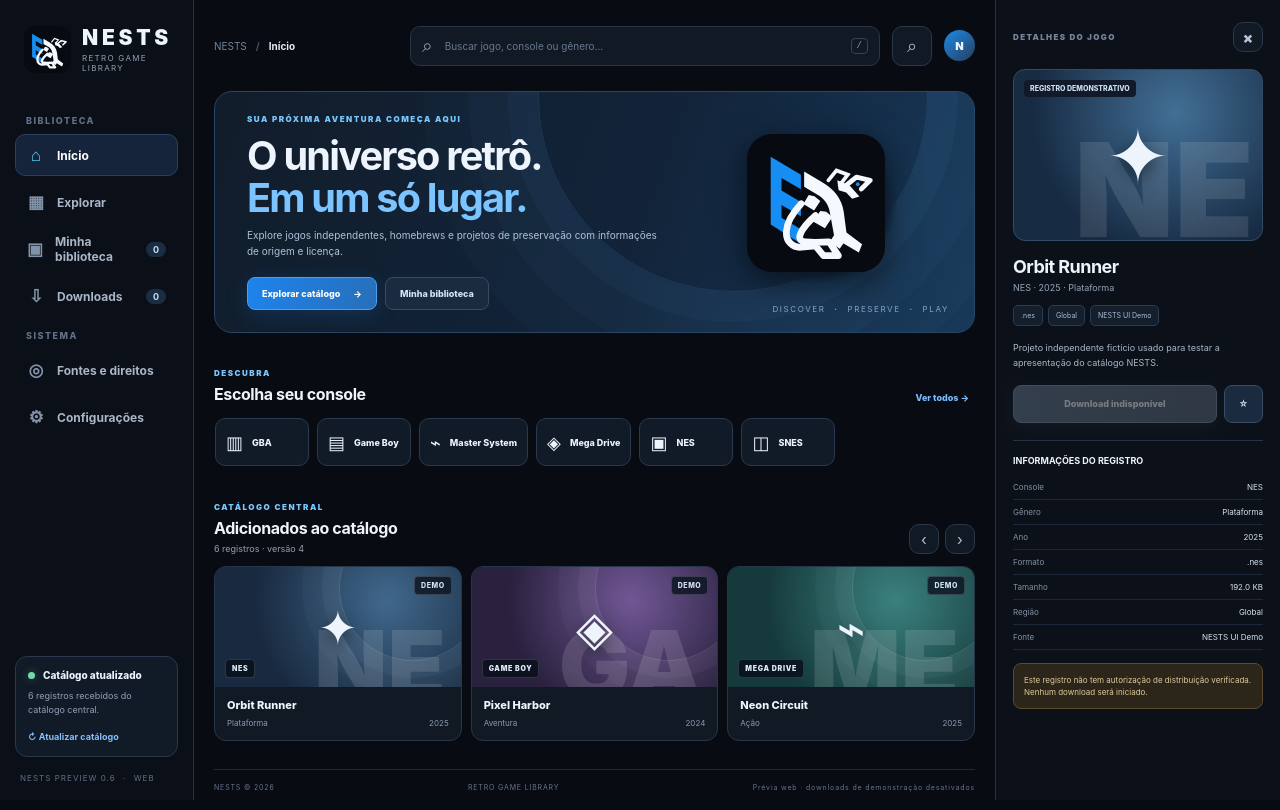
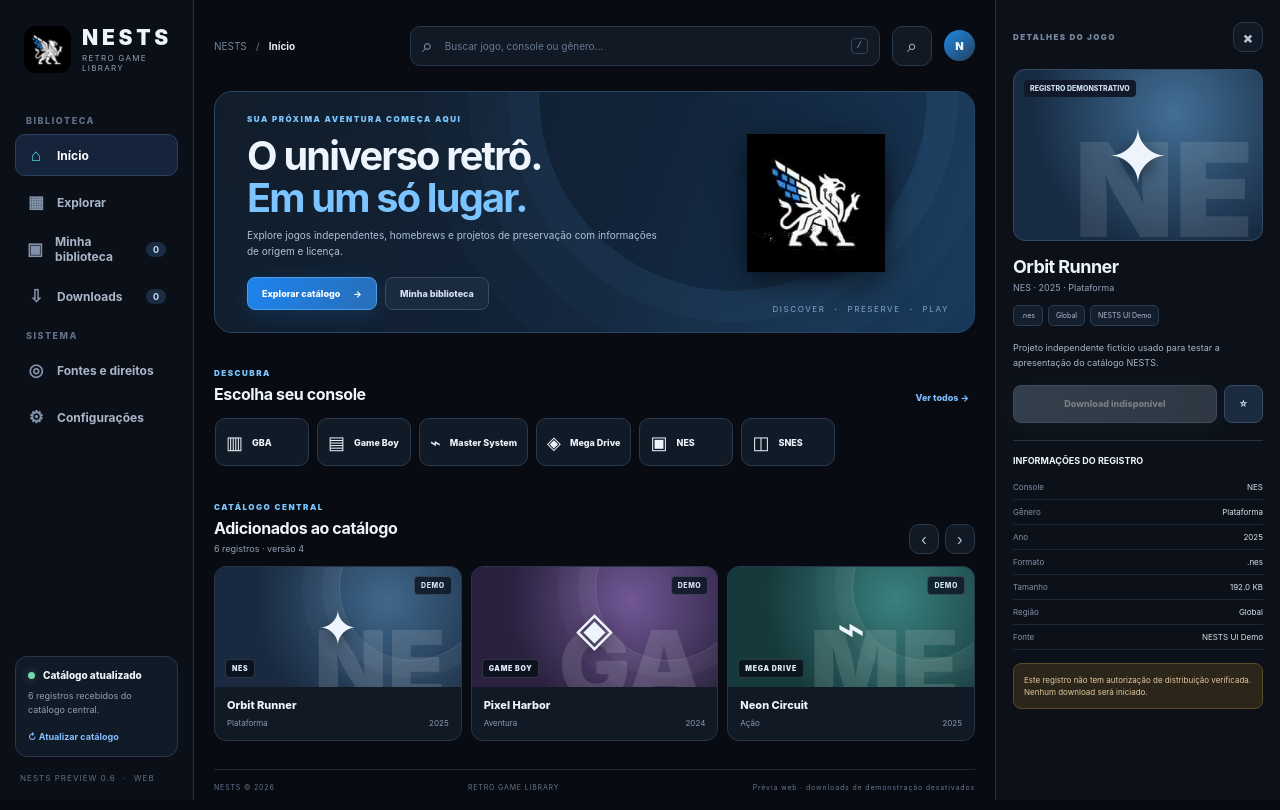
Before and after one commit to FernandoPeralta199x/Nests---Retro-Game-Library-, a plain HTML site: page preview/index.html in a window 1280 px wide. Drawn offline with Linux system fonts and the light colour scheme.

Commit message:
design: use the supplied NESTS griffin logo

```diff
--- a/preview/index.html
+++ b/preview/index.html
@@ -6,7 +6,7 @@
   <meta name="theme-color" content="#080b12">
   <meta name="description" content="NESTS — catálogo retrô multi-console e biblioteca pessoal.">
   <title>NESTS — Retro Game Library</title>
-  <link rel="icon" href="nests-mark.svg" type="image/svg+xml">
+  <link rel="icon" href="nests-mark.jpg" type="image/svg+xml">
   <link rel="stylesheet" href="style.css">
   <script src="app.js" defer></script>
 </head>
@@ -14,7 +14,7 @@
 <div class="app-shell">
   <aside class="sidebar">
     <a class="brand" href="#home" aria-label="NESTS início">
-      <img src="nests-mark.svg" alt="">
+      <img src="nests-mark.jpg" alt="">
       <span><strong>NESTS</strong><small>RETRO GAME LIBRARY</small></span>
     </a>
     <div class="nav-label">BIBLIOTECA</div>
@@ -63,7 +63,7 @@
             <button class="button-secondary" data-go="library">Minha biblioteca</button>
           </div>
         </div>
-        <div class="hero-emblem"><img src="nests-mark.svg" alt=""></div>
+        <div class="hero-emblem"><img src="nests-mark.jpg" alt=""></div>
         <div class="hero-caption">DISCOVER <b>·</b> PRESERVE <b>·</b> PLAY</div>
       </section>
       <div class="section-heading">
```
Also changed, not shown: preview/nests-mark.jpg (added).
